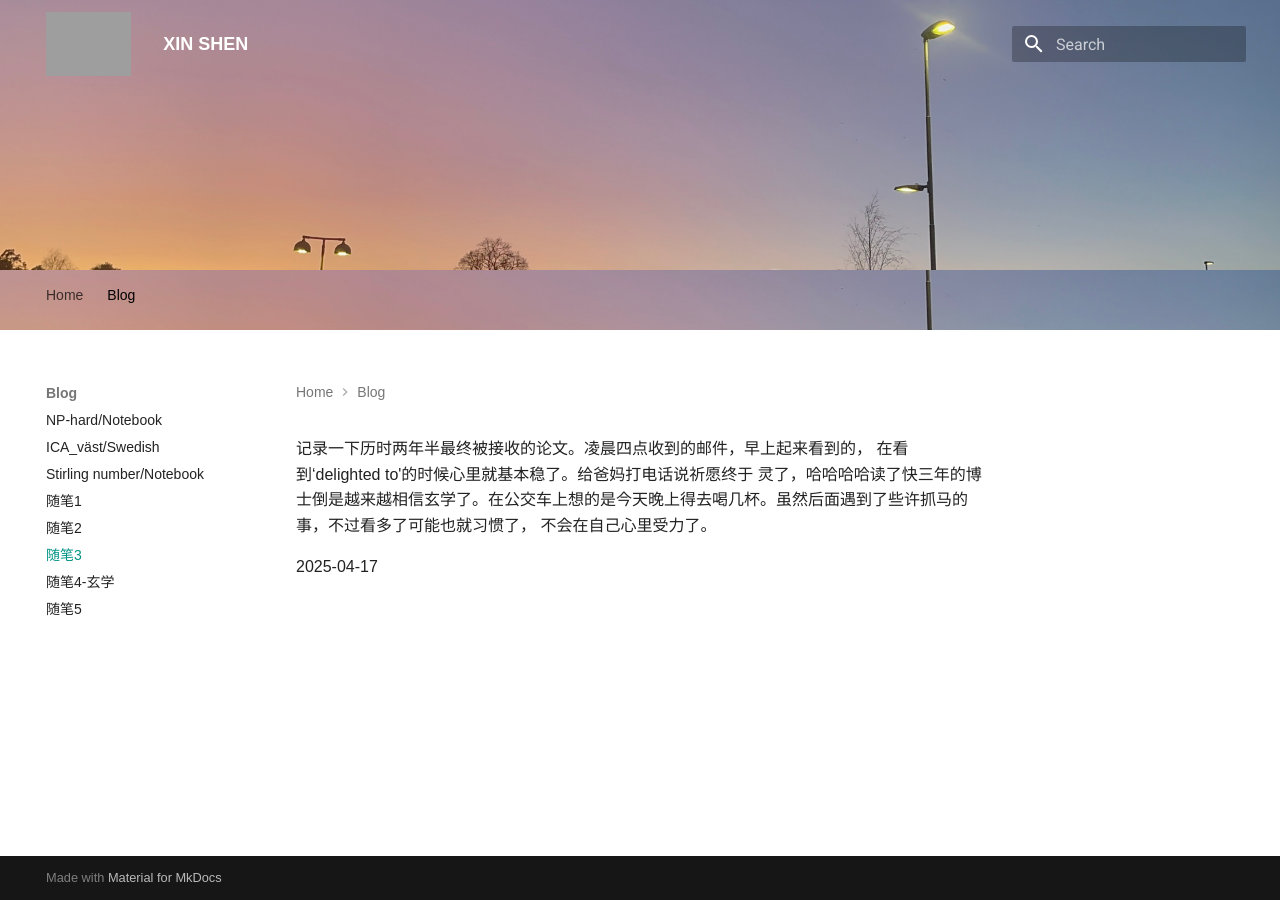
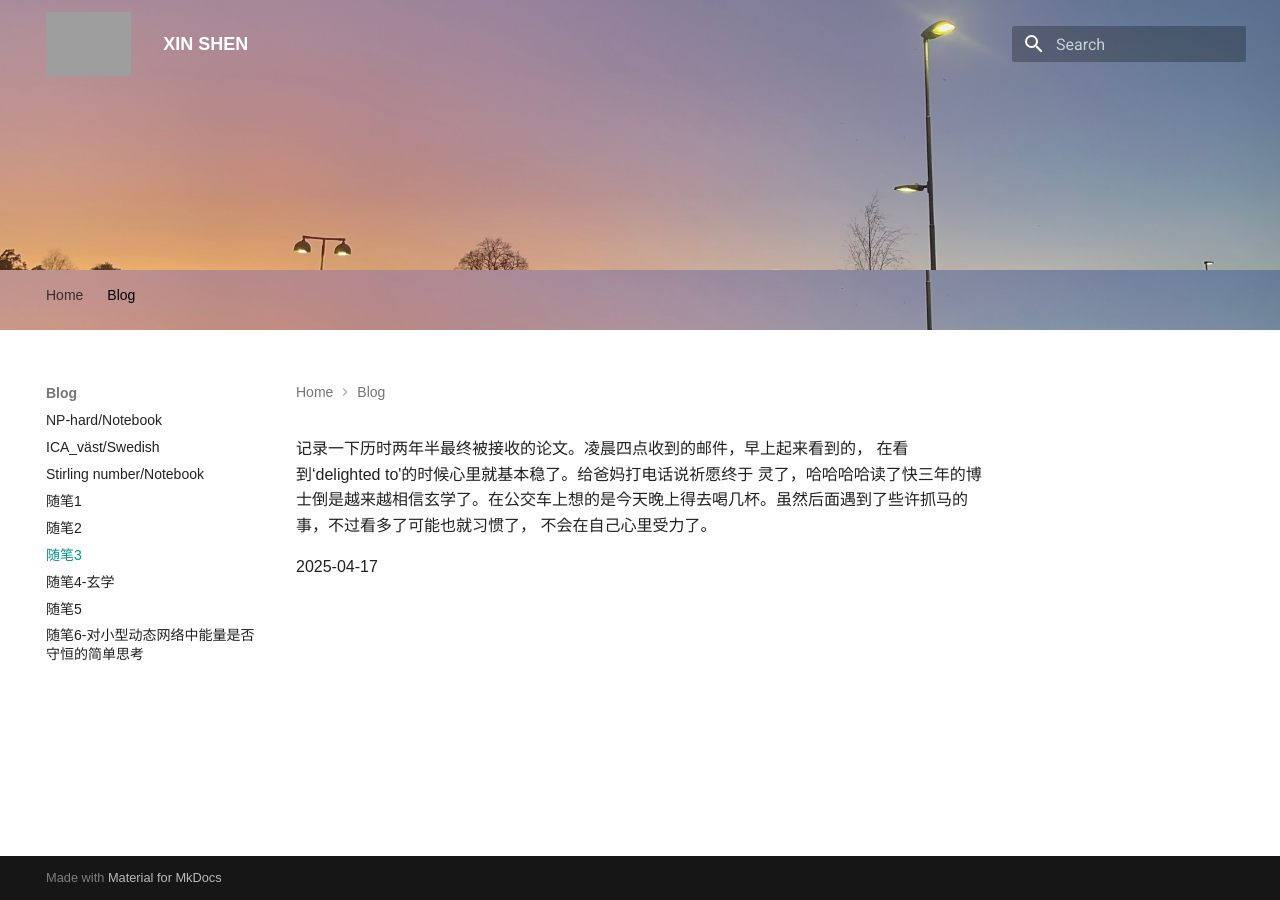
Before and after one commit to XINS3/WebXS, an MkDocs documentation site: the page built from docs/blog/bi3.md, in a window 1280 px wide. Built offline with MkDocs 1.6.1 and Material for MkDocs 9.7.7, drawn with Linux system fonts in a browser that asks for light colours; some of the changed lines change nothing that is shown; grey boxes are pictures that could not be loaded.

Commit message:
Update mkdocs.yml

```diff
--- a/mkdocs.yml
+++ b/mkdocs.yml
@@ -27,6 +27,7 @@ nav:
         - 随笔3: blog/bi3.md
         - 随笔4-玄学: blog/bi4.md
         - 随笔5: blog/bi5.md
+        - 随笔6-对小型动态网络中能量是否守恒的简单思考: blog/bi6.md
 
 
 
```
